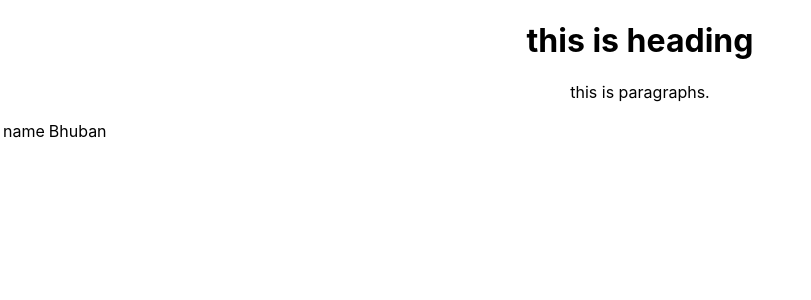
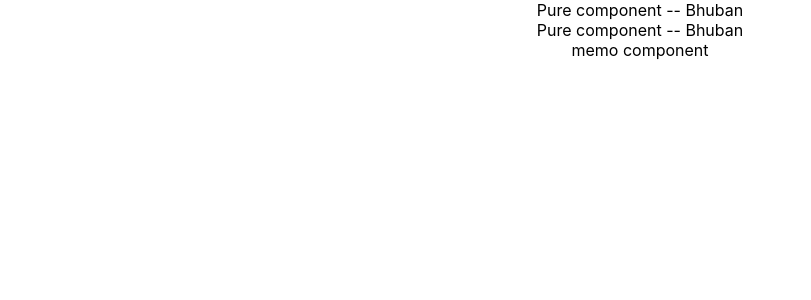
Before and after one commit to Bhubanghimire/react-practise, a React (Create React App) app: page / in a window 1280 px wide. Shown: the top 300 px of the page, without its empty margins (0-811 px from the left). Built offline with nearby package versions, Linux system fonts and the light colour scheme.

Commit message:
pure component and memo

```diff
--- a/src/App.js
+++ b/src/App.js
@@ -8,7 +8,7 @@ import React, {Component} from 'react';
 // import FunctionClick from "./components/functionClick";
 // import ClassClick from "./components/classClick";
 // import HandlerBind from "./components/handlerBind";
-// import ParentComponent from './components/ParentComponent';
+import ParentComponent from './components/ParentComponent';
 // import UserGreeting from "./components/UserGreeting";
 // import NameList from "./components/NameList";
 // import Stylesheet from "./components/Stylesheet";
@@ -18,13 +18,17 @@ import './appStyle.css';
 // import Form from "./components/Form";
 // import LifeCycleA from "./components/lifeCycleA";
 // import LifecycleB from "./components/LifeCycleB";
-import FragmentDemo from "./components/FragmentDemo";
+// import FragmentDemo from "./components/FragmentDemo";
+// import PureComp from "./components/PureComponent";
+
 
 class App extends Component{
   render() {
     return (
         <div className="App">
-            <FragmentDemo/>
+            <ParentComponent/>
+            {/*<PureComp/>*/}
+            {/*<FragmentDemo/>*/}
             {/*<div>*/}
             {/*    <LifeCycleA/>*/}
             {/*    <LifecycleB/>*/}
--- /dev/null
+++ b/src/components/MemoComp.js
@@ -0,0 +1,8 @@
+import React from "react";
+
+function memoComp(){
+    console.log("memo component")
+    return <div>memo component</div>
+}
+
+export default React.memo(memoComp)
--- a/src/components/ParentComponent.js
+++ b/src/components/ParentComponent.js
@@ -1,22 +1,41 @@
 import React, {Component} from "react";
-import ChildComponent from './ChildComponent';
+// import ChildComponent from './ChildComponent';
+import RegComp from "./RegComponent";
+import PureComp from "./PureComponent";
+import MemoComp from "./MemoComp";
 
 
 class ParentComponent extends Component{
     constructor(props) {
         super(props)
         this.state = {
+            name:"Bhuban",
             parentName: "Parent"
         }
+    }
+    componentDidMount() {
+        setInterval(()=>{
+            this.setState(
+                {
+                    name:"Bhuban"
+                }
+            )
+        },200)
+    }
 
-    }
     greetParent(childName){
         alert('hello greeting')
     }
     render() {
+        console.log("**parent component render**")
         return (
             <div>
-                <ChildComponent greetHandler = {this.greetParent} />
+                {/*<ChildComponent greetHandler = {this.greetParent} />*/}
+                <RegComp name={this.state.name} />
+                <PureComp name={this.state.name} />
+                <MemoComp name={this.state.name} />
+
+
             </div>
         )
     }
--- /dev/null
+++ b/src/components/PureComponent.js
@@ -0,0 +1,10 @@
+import React, {PureComponent} from "react";
+
+class PureComp extends PureComponent{
+    render() {
+        console.log("**pure component render**")
+        return <div>Pure component -- {this.props.name}</div>
+    }
+}
+
+export default PureComp
--- /dev/null
+++ b/src/components/RegComponent.js
@@ -0,0 +1,10 @@
+import React, {Component} from "react";
+
+class RegComp extends Component{
+    render() {
+        console.log("**reg component render**")
+        return <div>Pure component -- {this.props.name}</div>
+    }
+}
+
+export default RegComp
```
Also changed, not shown: 1 other file (tests, documents, lock files or other folders).
